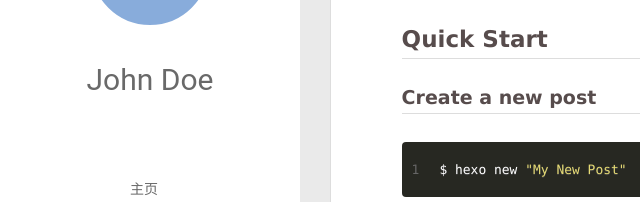
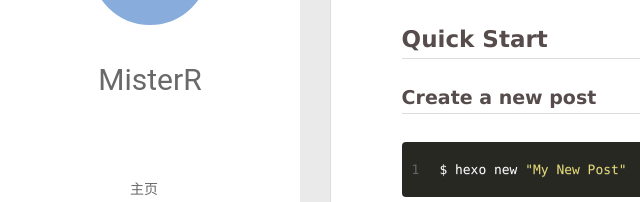
Before and after one commit to MisterRpeng/MisterRpeng.github.io, a plain HTML site: page 2020/02/18/hello-world/index.html in a window 1280 px wide. Shown: the part 210-412 px from the top of the page, 0-640 px from the left. Drawn offline with Linux system fonts and the light colour scheme; no server answers.

Commit message:
Site updated: 2020-02-18 23:54:33

```diff
--- a/2020/02/18/hello-world/index.html
+++ b/2020/02/18/hello-world/index.html
@@ -17,7 +17,7 @@
 <meta property="og:locale" content="en_US">
 <meta property="article:published_time" content="2020-02-18T11:40:55.076Z">
 <meta property="article:modified_time" content="2020-02-18T11:40:55.076Z">
-<meta property="article:author" content="John Doe">
+<meta property="article:author" content="MisterR">
 <meta name="twitter:card" content="summary">
 
     <link rel="alternative" href="/atom.xml" title="Hexo" type="application/atom+xml">
@@ -50,7 +50,7 @@
 			<img src="" class="js-avatar">
 		</a>
 		<hgroup>
-		  <h1 class="header-author"><a href="/">John Doe</a></h1>
+		  <h1 class="header-author"><a href="/">MisterR</a></h1>
 		</hgroup>
 
 
@@ -108,7 +108,7 @@
 				<img src="" class="js-avatar">
 			</div>
 			<hgroup>
-			  <h1 class="header-author js-header-author">John Doe</h1>
+			  <h1 class="header-author js-header-author">MisterR</h1>
 			</hgroup>
 
 
@@ -329,7 +329,7 @@
   <div class="outer">
     <div id="footer-info">
     	<div class="footer-left">
-    		&copy; 2020 John Doe
+    		&copy; 2020 MisterR
     	</div>
       	<div class="footer-right">
       		<a href="http://hexo.io/" target="_blank">Hexo</a>  Theme <a href="https://github.com/litten/hexo-theme-yilia" target="_blank">Yilia</a> by Litten
```
Also changed, not shown: 2020/02/18/my-first-blog/index.html (+4 -4 lines), archives/2020/02/index.html (+4 -4 lines), archives/2020/index.html (+4 -4 lines), archives/index.html (+4 -4 lines), index.html (+4 -4 lines).
